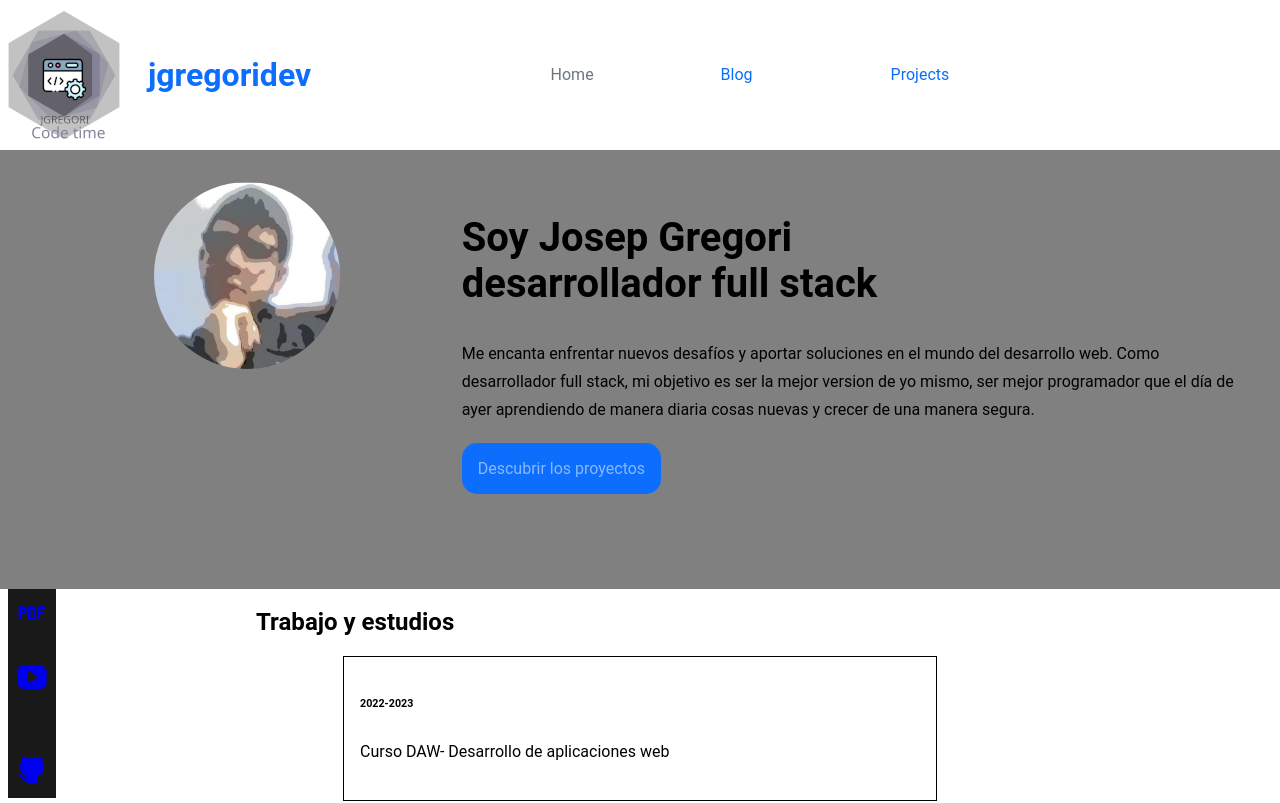
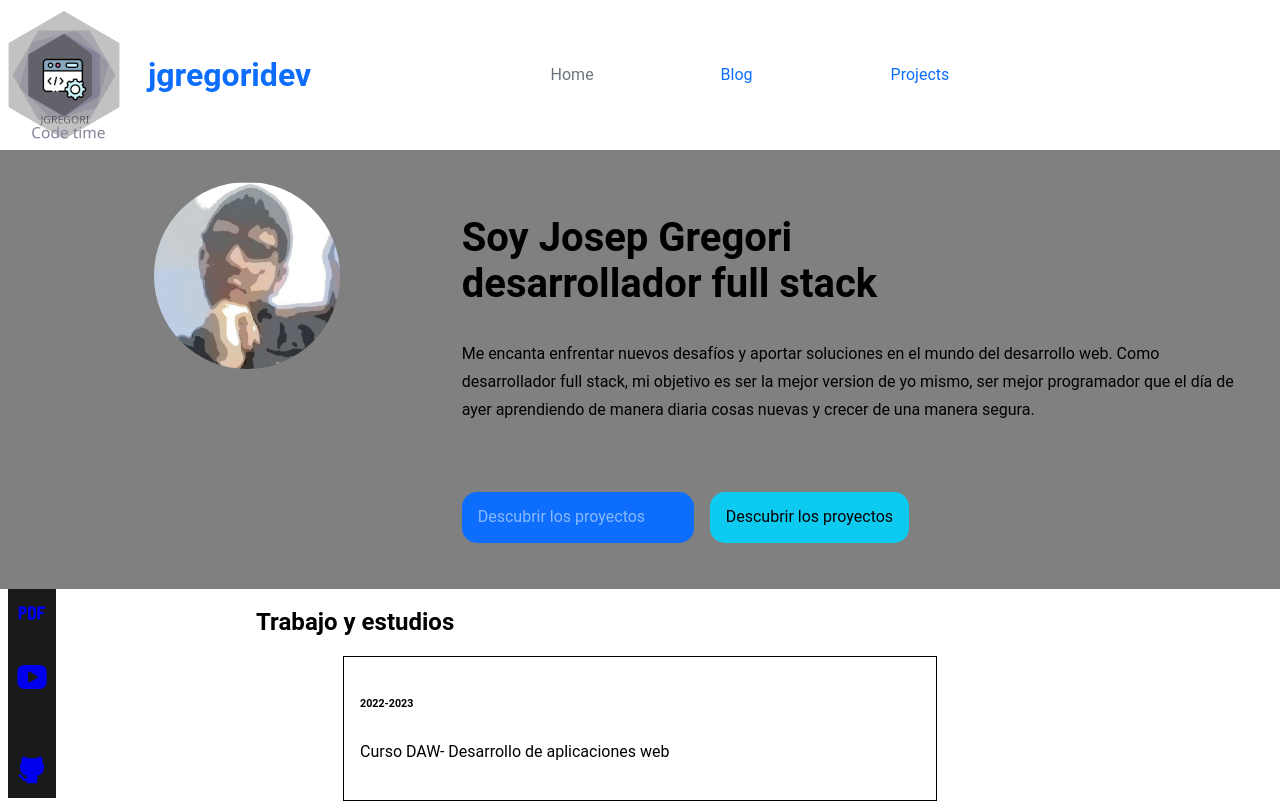
Before and after one commit to JgregoriDev/jgregori-website, a React (Vite) app: page / in a window 1280 px wide. Shown: the top 803 px of the page. Built offline with nearby package versions, Linux system fonts and the light colour scheme.

Commit message:
add new link for mail

```diff
--- a/src/components/Presentation/Presentation.module.scss
+++ b/src/components/Presentation/Presentation.module.scss
@@ -47,6 +47,26 @@
   &__cbutton:hover {
     background-color: map-get($map: $light-theme-colors, $key: primary--hover);
   }
+  &__cont{
+    display: flex;
+    gap: 1em;
+    flex-direction: column;
+    margin-bottom: 1em;
+    padding-left: 1em;
+    padding-right: 1em;
+  }
+  &__cibutton {
+    background-color: map-get($map: $light-theme-colors, $key: info);
+    text-decoration: none;
+    padding: 1em;
+    border: 10px transparent;
+    border-radius: 15px;
+    color: black;
+    margin-top: 2em;
+  }
+  &__cibutton:hover {
+    background-color: map-get($map: $light-theme-colors, $key: info--hover);
+  }
   &__btn {
     background-color: map-get($map: $light-theme-colors, $key: primary);
     color: white;
@@ -66,6 +86,11 @@
     min-height: 23.4375em;
     &__cbutton{
       min-width: 12.5em;
+    }
+    &__cont{
+      margin: 0;
+      padding: 0;
+      flex-direction: row;
     }
   }
   @media screen and (min-width: 1200px) {
--- a/src/components/Presentation/Presentation.tsx
+++ b/src/components/Presentation/Presentation.tsx
@@ -27,6 +27,7 @@ const Presentation:React.FC = () => {
         </p>
         <div className={Style.presentation__cont}>
         <Link className={Style.presentation__cbutton} to={"/projects"}  title="Descubrir los proyectos">Descubrir los proyectos</Link>
+        <Link className={Style.presentation__cibutton} to={"/projects"}  title="Descubrir los proyectos">Descubrir los proyectos</Link>
 
         </div>
       </div>
```
